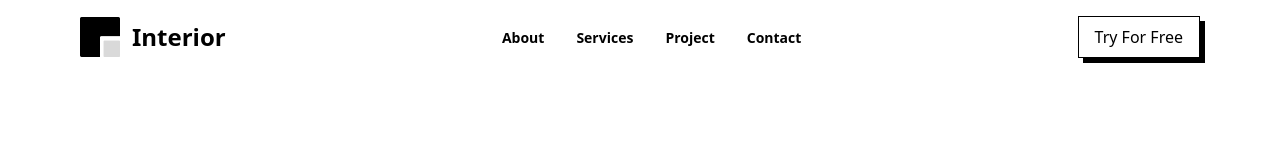
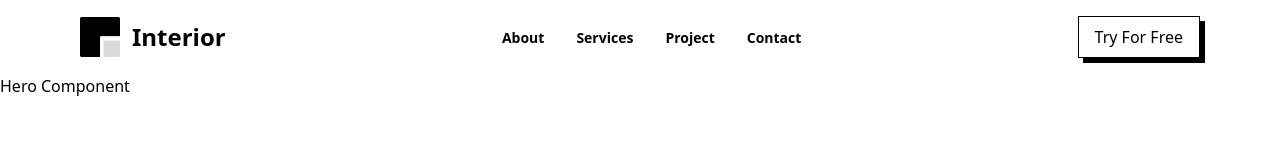
Before and after one commit to wacho91/interior-design, a React (Vite) app: page / in a window 1280 px wide. Shown: the top 164 px of the page. Built offline with nearby package versions, Linux system fonts and the light colour scheme.

Commit message:
Component Hero

```diff
--- a/src/App.jsx
+++ b/src/App.jsx
@@ -1,3 +1,4 @@
+import Hero from "./Component/Hero/Hero"
 import Navbar from "./Component/NavBar/Navbar"
 
 
@@ -6,6 +7,7 @@ function App() {
   return (
     <main className="overflow-x-hidden">
       <Navbar />
+      <Hero />
     </main>
 
   )
--- /dev/null
+++ b/src/Component/Hero/Hero.jsx
@@ -0,0 +1,11 @@
+
+
+const Hero = () => {
+  return (
+    <div>
+      Hero Component
+    </div>
+  )
+}
+
+export default Hero
```
